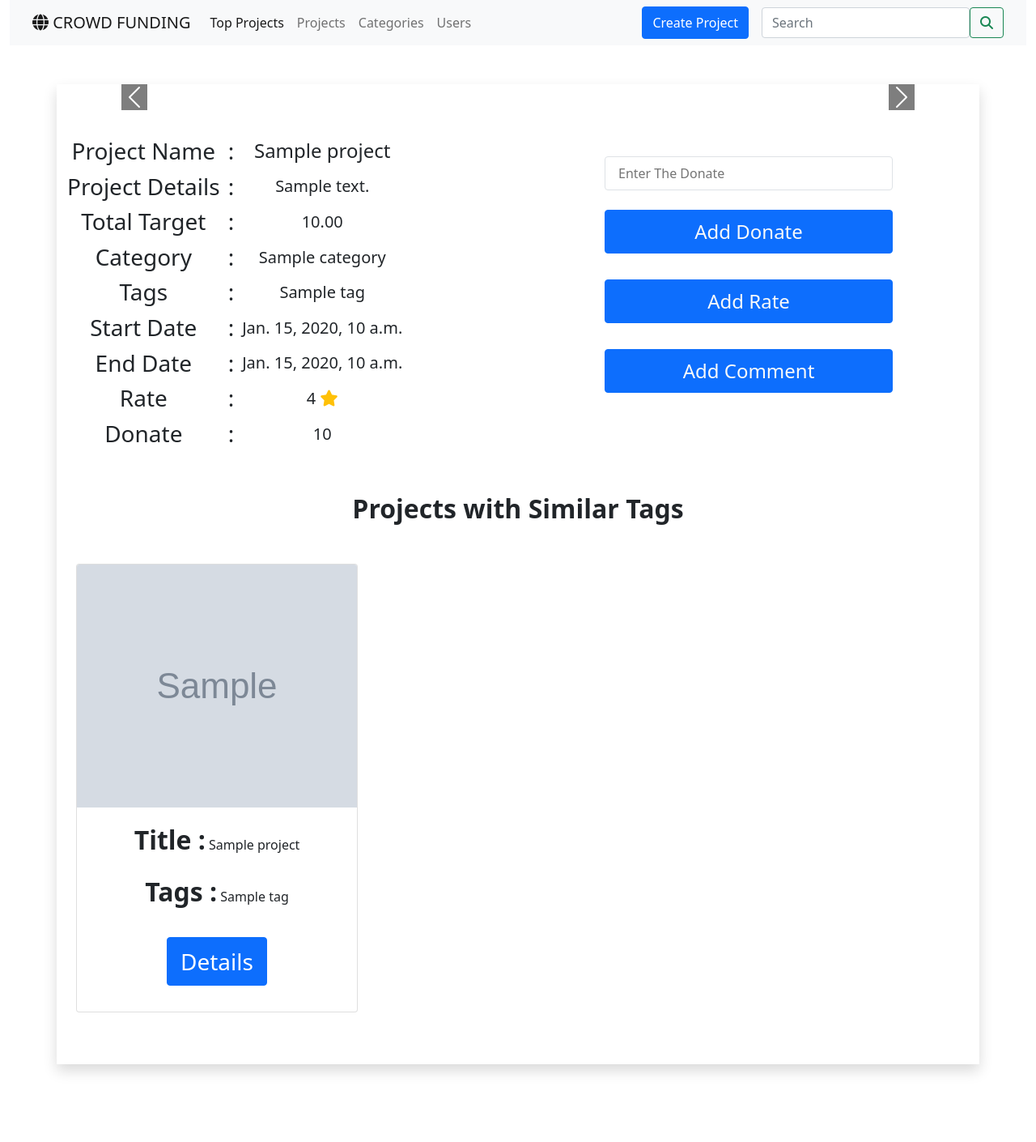
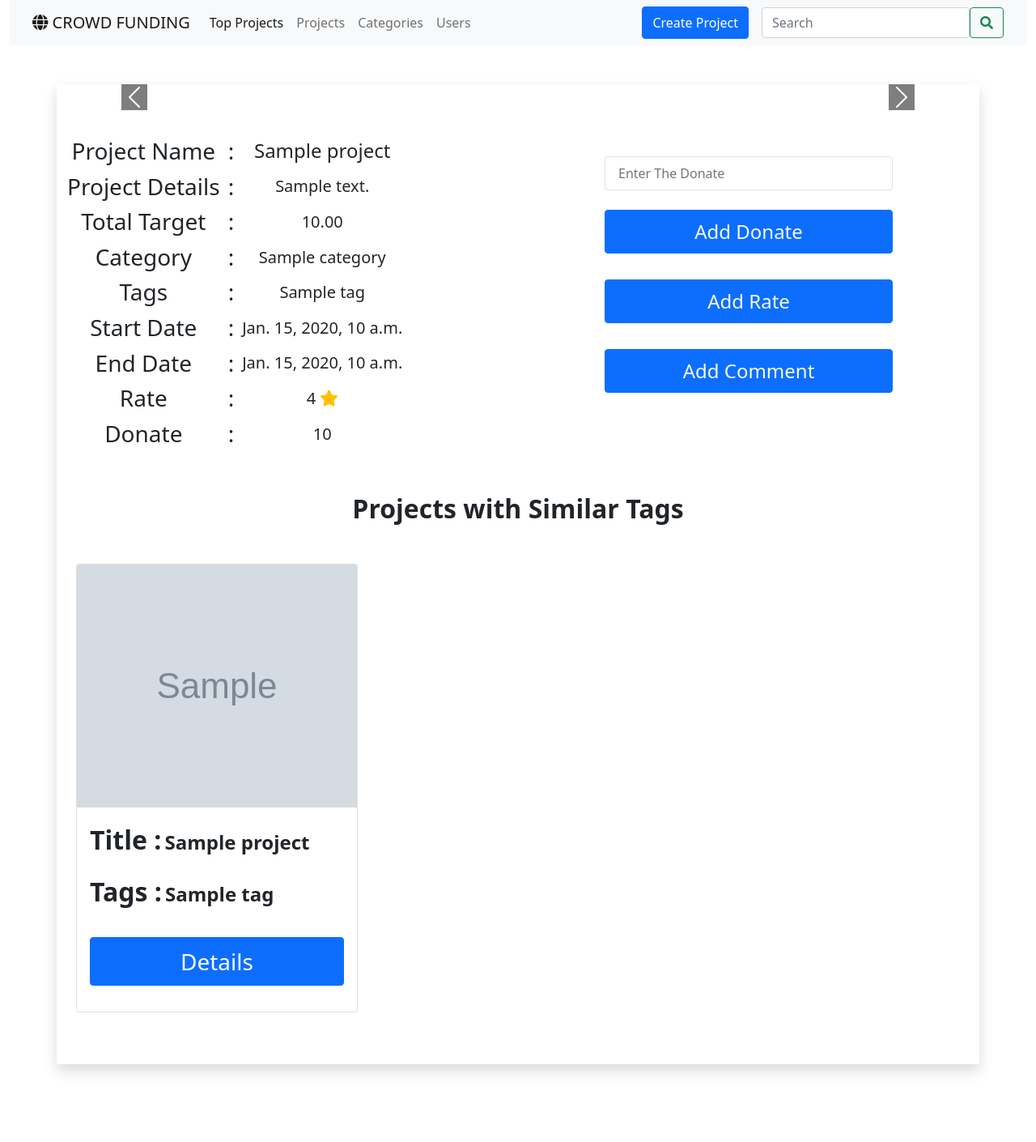
Before and after one commit to mohamed7855/Crowd-Funding-App, a Django app: template fundProject/templates/fundProject/detailProject.html in a window 1280 px wide. Shown: the whole page at 81% size. Run offline with Django 5.2, Linux system fonts and the light colour scheme; tables that the repository leaves empty hold one stand-in row (values such as "Sample post"); the template is opened without the code that fills it: values that come from a table or form of the project are taken from there, most other values are stand-ins (such as "Sample title", 1, 10 or a date in 2020); grey boxes marked "Sample" are stand-in pictures; some libraries are stand-ins or nearby versions.

Commit message:
change style in page detail

```diff
--- a/fundProject/templates/fundProject/detailProject.html
+++ b/fundProject/templates/fundProject/detailProject.html
@@ -248,20 +248,23 @@
                 alt="Project Image"
               />
             </div>
-            <div class="card-body">
+            <div class="card-body text-start">
               <p class="card-text">
                 <span style="font-size: 2rem; font-weight: 600">Title :</span>
-                {{ project.title }}
+                <span style="font-size: 1.5rem; font-weight: 600">{{ project.title }}</span>
+
               </p>
               <p class="card-text">
                 <span style="font-size: 2rem; font-weight: 600">Tags :</span>
-                {% for tag in project.tags.all %} {{ tag.tag_name }} {% if not forloop.last %}, {% endif %} {% endfor %}
+                {% for tag in project.tags.all %} <span style="font-size: 1.5rem; font-weight: 600">{{ tag.tag_name }}</span>  {% if not forloop.last %}
+                <span style="font-size: 1.5rem; font-weight: 600">,</span>
+                 {% endif %} {% endfor %}
               </p>
               <div class="d-flex justify-content-center align-items-center">
-                <a href="{% url 'projectDetails' project.id %}">
+                <a href="{% url 'projectDetails' project.id %}" class="w-100">
                   <button
                     type="button"
-                    class="btn btn-primary my-3 text-white fs-3 py-2 px-3"
+                    class="btn btn-primary my-3 text-white w-100 fs-3 py-2 px-3"
                   >
                     Details
                   </button>
```
